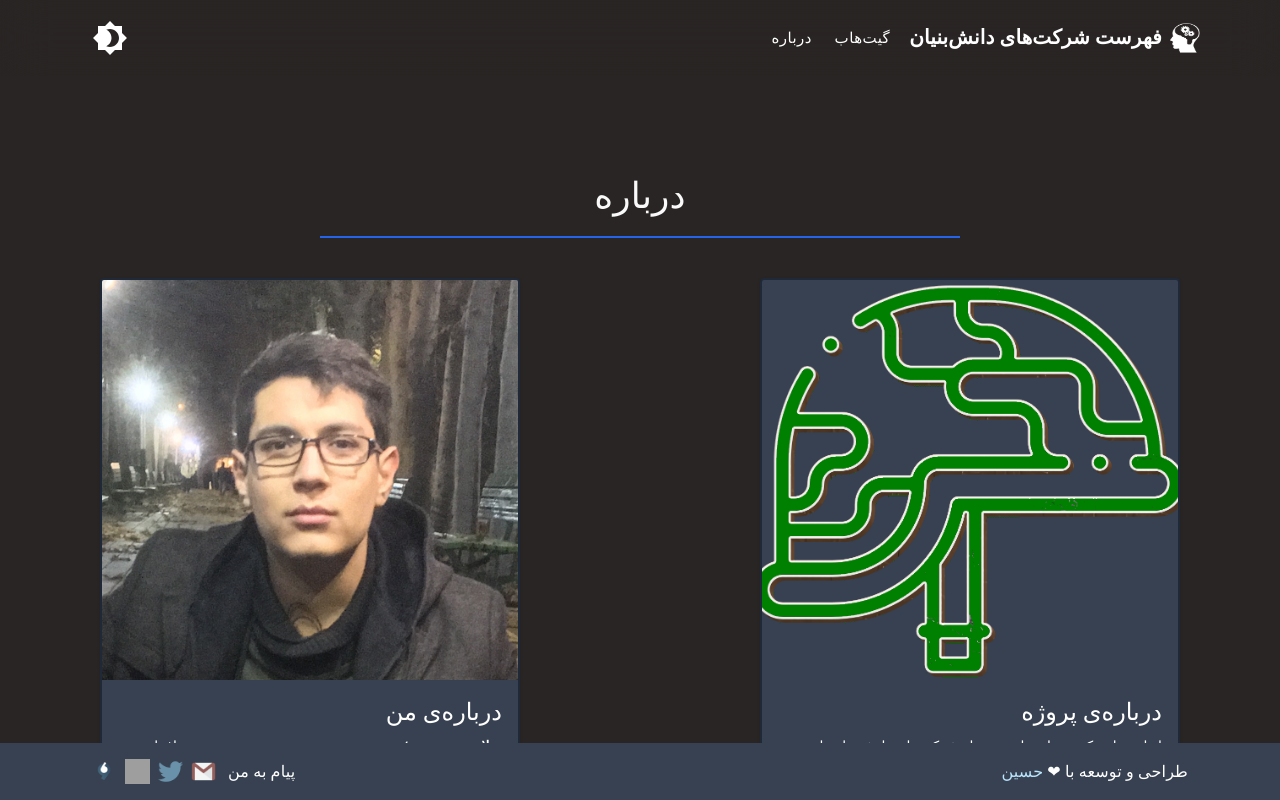
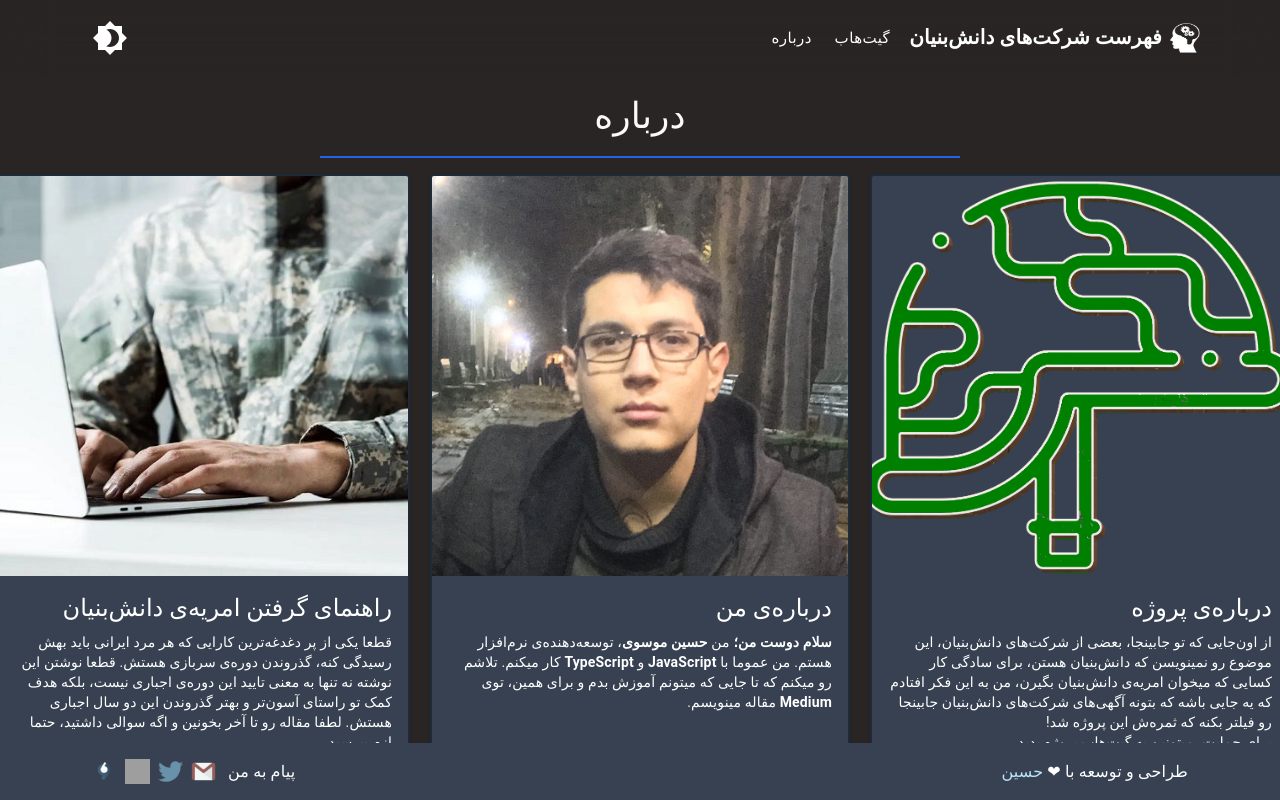
Before and after one commit to Hossein13M/danesh-bonyan, a Next.js app: page /about in a window 1280 px wide. Built offline with nearby package versions, Linux system fonts and the light colour scheme; grey boxes are pictures that could not be loaded.

Commit message:
feat(about): add about article to about page

```diff
--- a/src/pages/about.tsx
+++ b/src/pages/about.tsx
@@ -1,14 +1,17 @@
 import React from 'react';
 import AboutCard from '../components/about/about-card';
-import { AboutMeInfo, AboutProjectInfo } from '../components/about/about.const';
+import { AboutArticleInfo, AboutMeInfo, AboutProjectInfo } from '../components/about/about.const';
 
 export default function About() {
   return (
     <>
-      <div className="pt-20 flex flex-col items-center container mb-10">
+      <div className="flex flex-col items-center container mb-10">
         <h1 className="text-4xl flex justify-center w-1/2 border-b-2 border-red-700 dark:border-blue-600 pb-5">درباره‌</h1>
 
-        <div className="grid grid-cols-1 md:grid-cols-2 gap-10 mt-10 w-full">
+        <div className="grid grid-cols-1 lg:grid-cols-2 xl:grid-cols-3 gap-10 mt-4 w-full">
+          <div className="flex justify-center mx-10">
+            <AboutCard {...AboutArticleInfo} />
+          </div>
           <div className="flex justify-center">
             <AboutCard {...AboutMeInfo} />
           </div>
```
